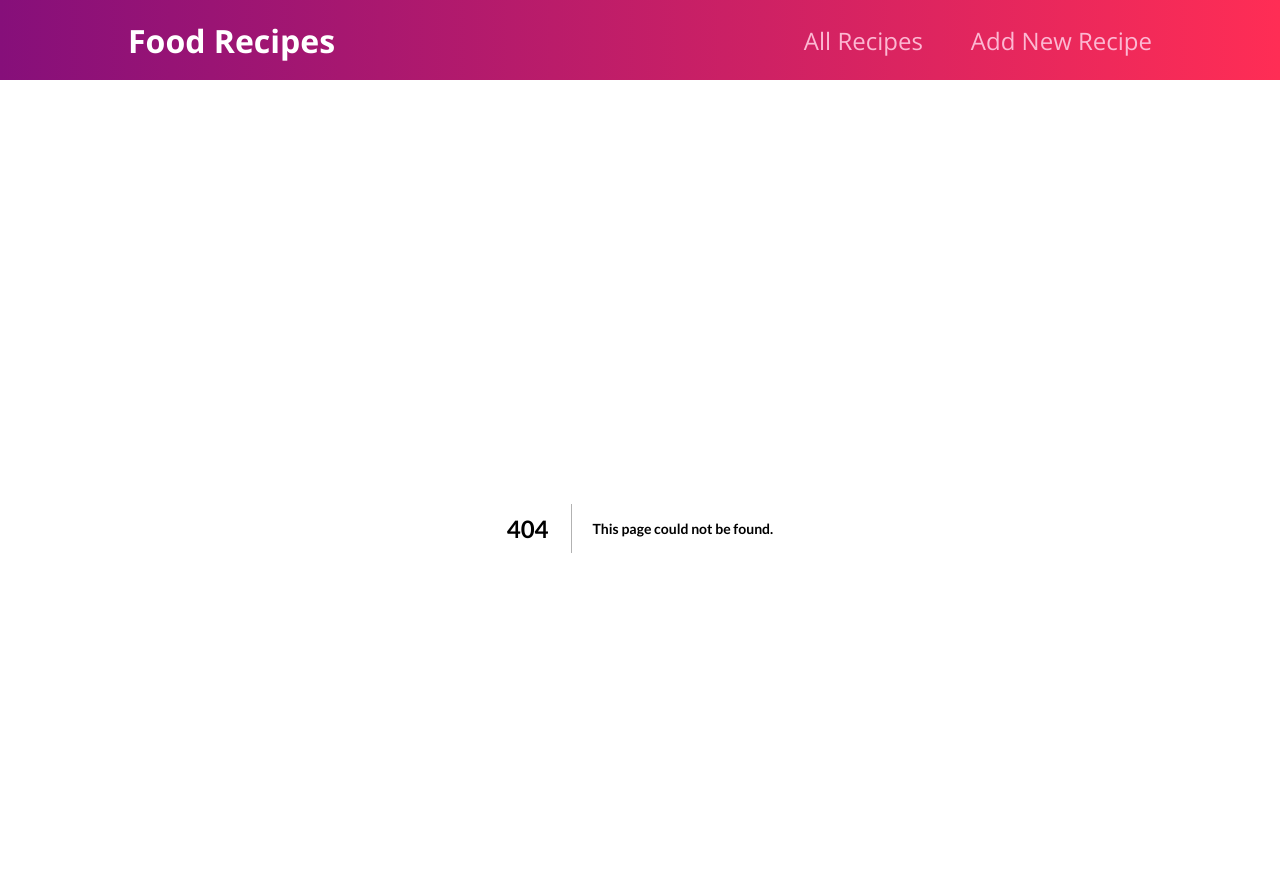
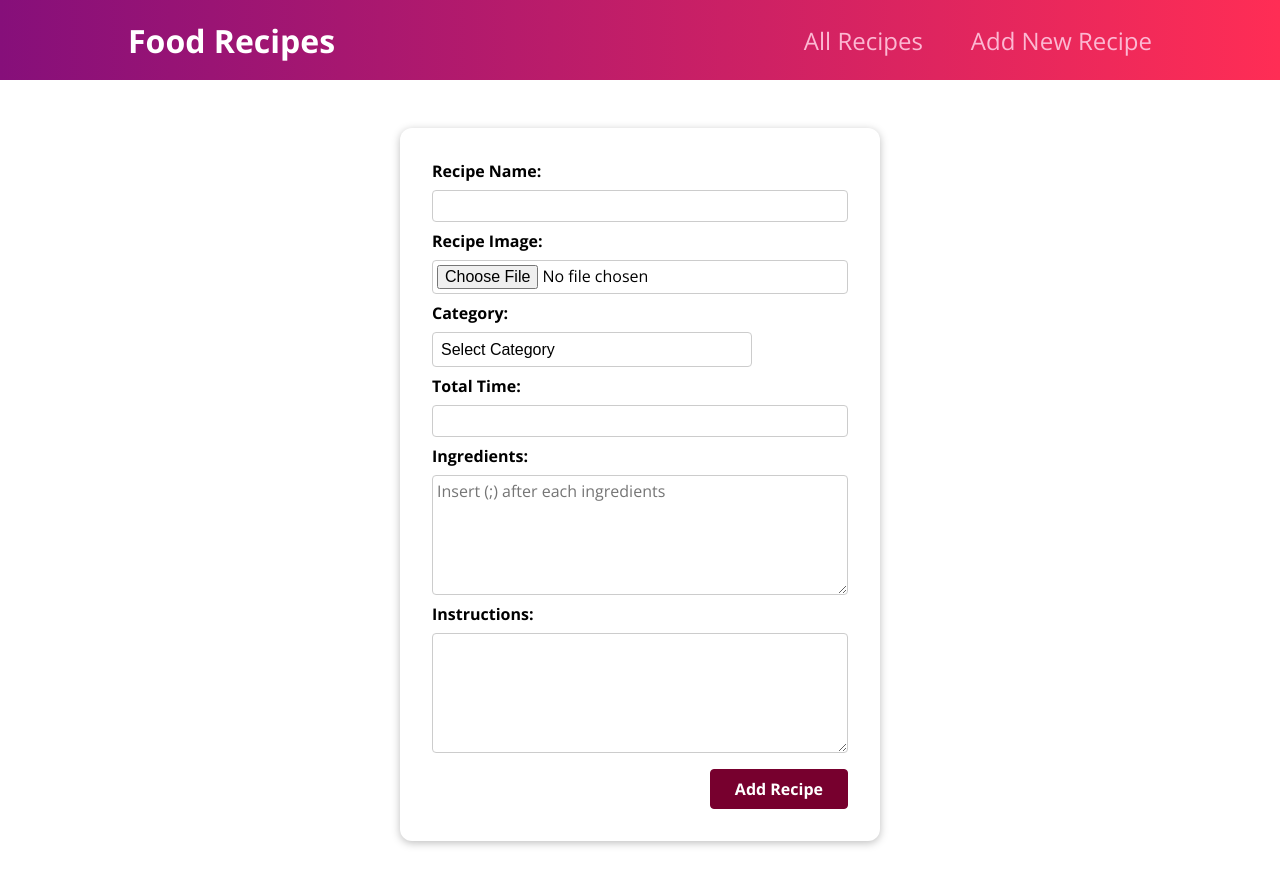
Before and after one commit to malakshaer/food-recipes, a Next.js app in the folder frontend/: page /create-recipe in a window 1280 px wide. Before the commit this address had no page. Shown: the top 886 px of the page. Built offline with nearby package versions, Linux system fonts and the light colour scheme.

Commit message:
frontend: create new recipe page

```diff
--- /dev/null
+++ b/frontend/src/pages/create-recipe/index.jsx
@@ -0,0 +1,13 @@
+// our-domain.com/new-recipe
+
+import CreateRecipe from "../../components/CreateRecipe/CreateRecipe";
+
+const NewRecipePage = () => {
+  const addRecipeHandler = (recipeData) => {
+    console.log(recipeData);
+  };
+
+  return <CreateRecipe onAddRecipe={addRecipeHandler} />;
+};
+
+export default NewRecipePage;
```
